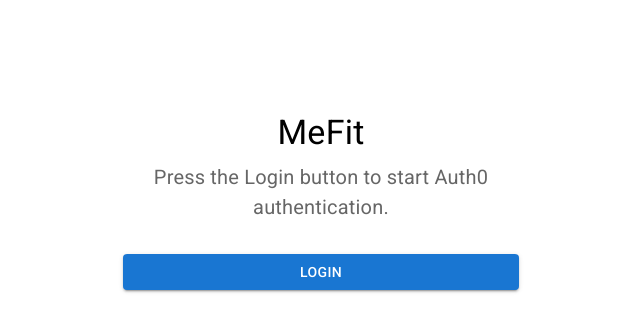
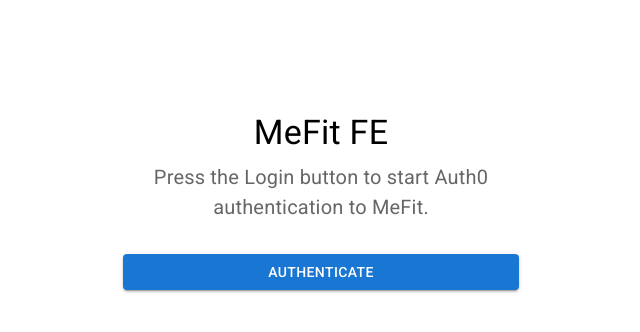
Before and after one commit to MiriTam/MeFit-FE, a React (Create React App) app: page / in a window 1280 px wide. Shown: the top 332 px of the page, without its empty margins (319-959 px from the left). Built offline with nearby package versions, Linux system fonts and the light colour scheme; no server answers.

Commit message:
added authentication page, improved exercises page

```diff
--- a/src/App.js
+++ b/src/App.js
@@ -1,18 +1,15 @@
-// import { useEffect } from 'react';
-import { Route, Routes, useLocation, useNavigate } from 'react-router-dom';
+// import { Route, Routes } from 'react';
+import { Route, Routes } from 'react-router-dom';
 
-// import useUser from './context/UserContext';
 import AdministratorPage from './pages/AdministratorPage';
+import AuthenticationPage from './pages/AuthenticationPage';
 import ContributorPage from './pages/ContributorPage';
 import DashboardPage from './pages/DashboardPage';
 import ExercisesPage from './pages/ExcercisesPage';
 import LoginPage from './pages/LoginPage';
 import ProfilePage from './pages/ProfilePage';
 import ProgramsPage from './pages/ProgramsPage';
-// import RegistrationPage from './pages/RegistrationPage';
 import WorkoutsPage from './pages/WorkoutsPage';
-// import { isOnRootOrRegisterPage } from './utils/isOnRootOrRegisterPage';
-// import { storageRead } from './utils/storage';
 
 function App() {
 	// const { loggedInUser, login } = useUser();
@@ -42,7 +39,8 @@
 	return (
 		<Routes>
 			{/* Not logged in  */}
-			<Route exact path='' element={<LoginPage />} />
+			<Route exact path='' element={<AuthenticationPage />} />
+			{/* <Route exact path='' element={<LoginPage />} /> */}
 			{/* <Route path='register' element={<RegistrationPage />} /> */}
 
 			{/* Logged in  */}
--- a/src/auth/auth0-provider-with-history.js
+++ b/src/auth/auth0-provider-with-history.js
@@ -1,6 +1,6 @@
+import { Auth0Provider } from '@auth0/auth0-react';
 import React from 'react';
 import { useNavigate } from 'react-router-dom';
-import { Auth0Provider } from '@auth0/auth0-react';
 
 const Auth0ProviderWithHistory = ({ children }) => {
 	const domain = process.env.REACT_APP_AUTH0_DOMAIN;
@@ -17,7 +17,11 @@
 			domain={domain}
 			clientId={clientId}
 			redirectUri={window.location.origin + '/dashboard'}
-			onRedirectCallback={onRedirectCallback}>
+			onRedirectCallback={onRedirectCallback}
+			audience='https://dev-o072w2hj.eu.auth0.com/api/v2/'
+			// audience='https://mefit22api.azurewebsites.net/api/'
+			// scope='openid profile email'
+		>
 			{children}
 		</Auth0Provider>
 	);
--- /dev/null
+++ b/src/components/authentication-page-components/AuthenticationForm.jsx
@@ -0,0 +1,29 @@
+import { useAuth0 } from '@auth0/auth0-react';
+import { Button, Typography } from '@mui/material';
+import { Box } from '@mui/system';
+
+const AuthenticationForm = () => {
+	const { loginWithRedirect } = useAuth0();
+
+	return (
+		<Box
+			className='text-center'
+			sx={{
+				marginTop: 14
+			}}>
+			<Typography component='h1' variant='h4'>
+				MeFit FE
+			</Typography>
+			<Box>
+				<Typography color='text.secondary' sx={{ mt: 1, fontSize: 20 }}>
+					Press the Login button to start Auth0 authentication to MeFit.
+				</Typography>
+			</Box>
+			<Button onClick={() => loginWithRedirect()} fullWidth variant='contained' sx={{ mt: 4 }}>
+				Authenticate
+			</Button>
+		</Box>
+	);
+};
+
+export default AuthenticationForm;
--- a/src/components/login-page-components/LoginForm.jsx
+++ b/src/components/login-page-components/LoginForm.jsx
@@ -1,4 +1,3 @@
-import { useAuth0 } from '@auth0/auth0-react';
 import { Button, Checkbox, FormControlLabel, TextField, Typography } from '@mui/material';
 import { Box } from '@mui/system';
 import { useForm } from 'react-hook-form';
@@ -13,42 +12,31 @@
 		handleSubmit,
 		formState: { errors }
 	} = useForm();
-	// const { login } = useUser();
-	const { loginWithRedirect } = useAuth0();
+	const { login } = useUser();
 
 	async function onSubmitClick({ email, password }) {
-		// const apiUsers = await getUsers();
-		// const apiUser = apiUsers.find(_user => _user.email === email);
-		// // User does not exist
-		// if (!apiUser) return;
+		const apiUsers = await getUsers();
+		const apiUser = apiUsers.find(_user => _user.email === email);
+
+		// User does not exist
+		if (!apiUser) return;
+
 		// Otherwise, log in user
-		// loginWithRedirect();
+		login(apiUser);
 	}
 
 	return (
 		<Box
-			className='text-center'
 			sx={{
 				marginTop: 14,
 				display: 'flex',
 				flexDirection: 'column',
 				alignItems: 'center'
 			}}>
-			<Typography component='h1' variant='h4'>
-				MeFit
+			<Typography component='h1' variant='h5'>
+				Login Form
 			</Typography>
-
-			<Box>
-				<Typography color='text.secondary' sx={{ mt: 1, fontSize: 20 }}>
-					Press the Login button to start Auth0 authentication.
-				</Typography>
-			</Box>
-
-			{/* <Box
-				component='form'
-				onSubmit={handleSubmit(onSubmitClick)}
-				noValidate
-				sx={{ mt: 4 }}>
+			<Box component='form' onSubmit={handleSubmit(onSubmitClick)} noValidate sx={{ mt: 4 }}>
 				<TextField
 					{...register('email', {
 						required: true,
@@ -79,18 +67,17 @@
 					id='password'
 					autoComplete='current-password'
 				/>
-			</Box> */}
-			<Button
-				onClick={() => loginWithRedirect()}
-				// type='submit'
-				fullWidth
-				variant='contained'
-				sx={{ mt: 4 }}>
-				Login
-			</Button>
-			{/* <Link to='/register' className='text-blue-400 underline'>
+				<FormControlLabel
+					control={<Checkbox value='remember' color='primary' />}
+					label='Remember me'
+				/>
+				<Button type='submit' fullWidth variant='contained' sx={{ mt: 2, mb: 2 }}>
+					Login
+				</Button>
+			</Box>
+			<Link to='/register' className='text-blue-400 underline'>
 				{'Need an account? Click here to get started'}
-			</Link> */}
+			</Link>
 		</Box>
 	);
 };
--- /dev/null
+++ b/src/pages/AuthenticationPage.jsx
@@ -0,0 +1,14 @@
+import { Container } from '@mui/material';
+import React from 'react';
+
+import AuthenticateForm from '../components/authentication-page-components/AuthenticationForm';
+
+const AuthenticationPage = () => {
+	return (
+		<Container component='main' maxWidth='xs'>
+			<AuthenticateForm />
+		</Container>
+	);
+};
+
+export default AuthenticationPage;
```
